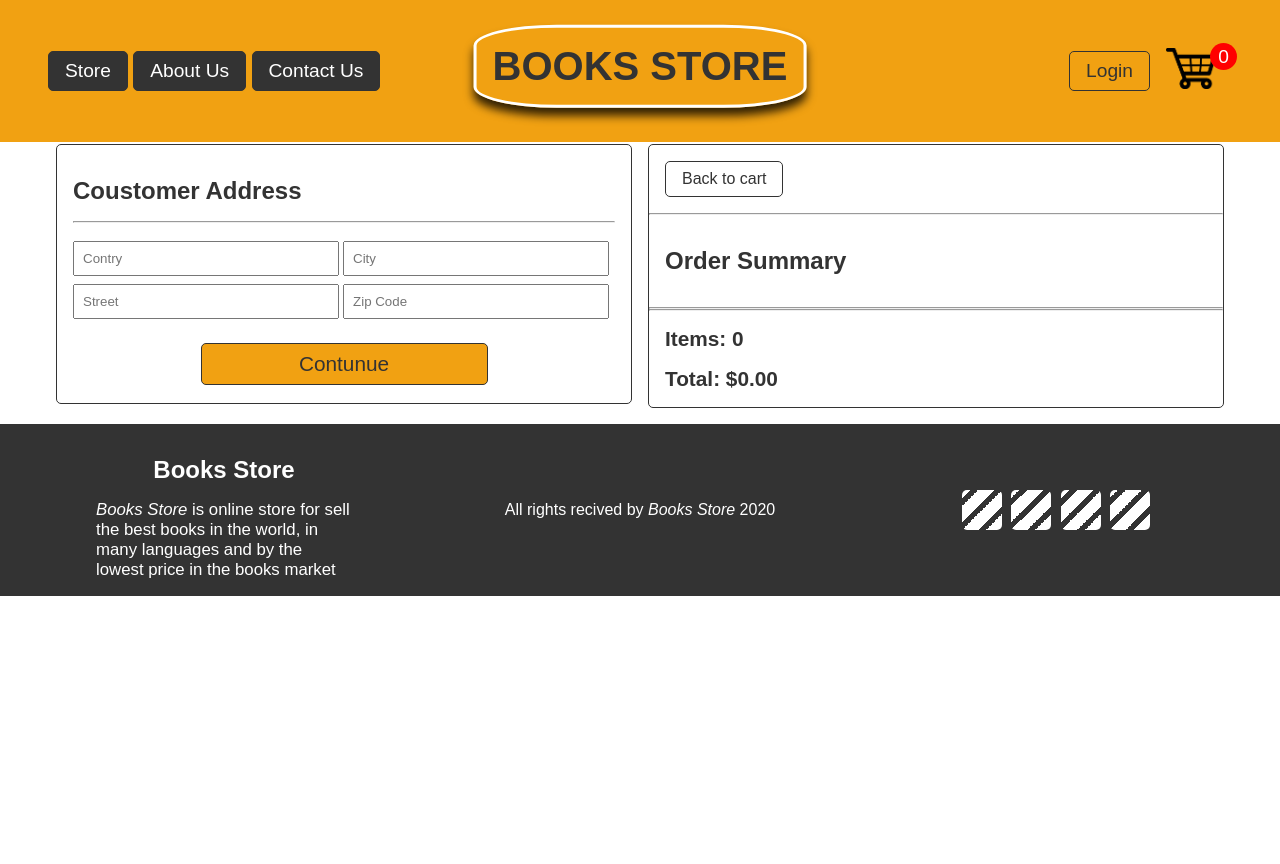
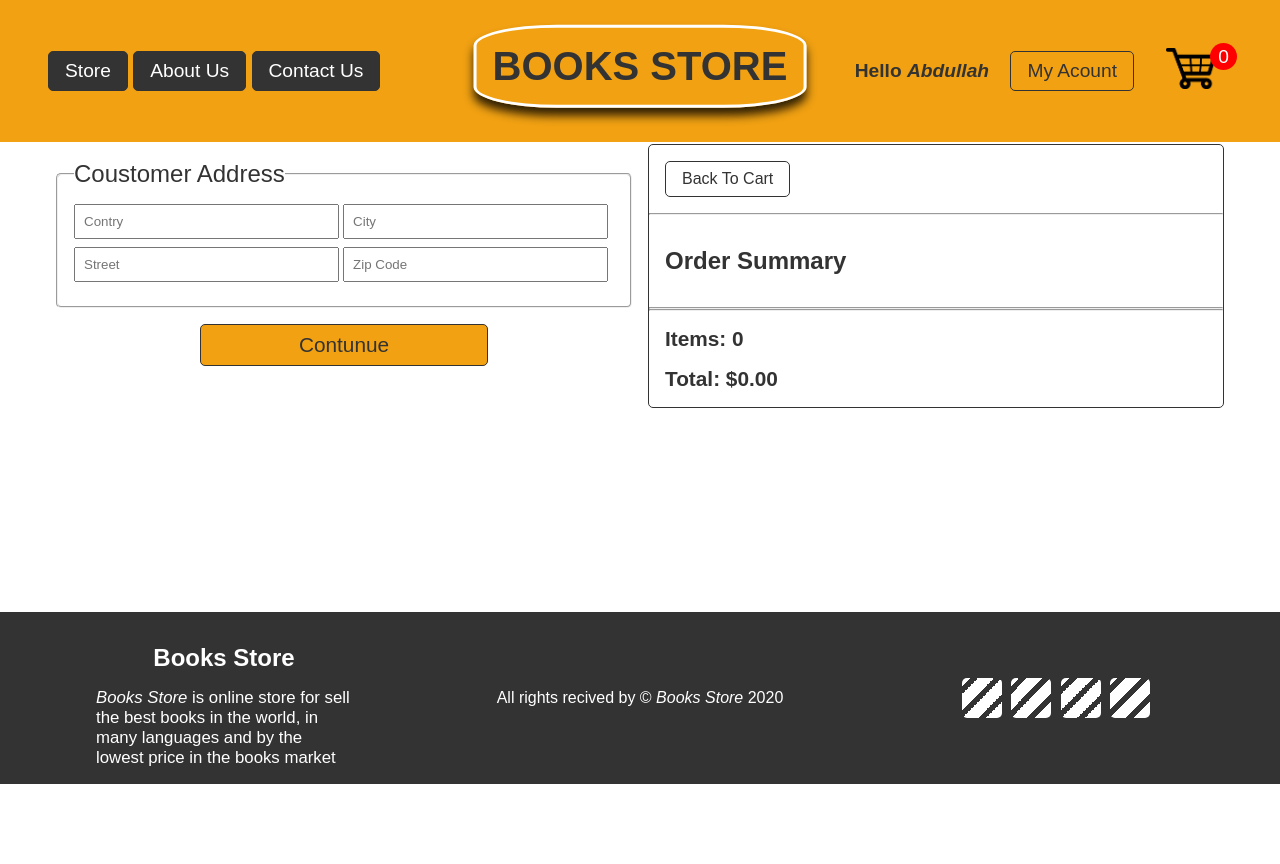
Before and after one commit to BenAwad95/Book-stroe-by-django, a Django app: page /checkout/ in a window 1280 px wide. After the commit the page ends 784 px from the top, so only its background shows below. Run offline with Django 3.2, Linux system fonts and the light colour scheme; a user stored in the database is signed in; data comes from the database, SQL or seed files in the repository; both versions use the stored data as it was after the commit.

Commit message:
made some improvment change on site style
added arrows, greateings user, postion of footer, border of items box and feildset for form control

```diff
--- a/static/css/store/checkout.css
+++ b/static/css/store/checkout.css
@@ -4,7 +4,7 @@
     grid-gap: 1rem;
 }
 
-.col{
+.col:last-child{
     border: 1px solid #333;
     border-radius: 5px;
     height: fit-content;
@@ -23,6 +23,14 @@
     font-size: 1.3rem;
 }
 
+form fieldset {
+    border-radius: 5px;
+    margin-top: -0.7rem;
+}
+
+form fieldset legend {
+    font-size: 1.5rem;
+}
 .grid-4{
     display: grid;
     grid-template-columns: 0.5fr 1fr 0.5fr 0.5fr;
--- a/static/css/store/home.css
+++ b/static/css/store/home.css
@@ -16,6 +16,7 @@
     height: 450px;
     overflow: hidden;
     border: 1px solid #333;
+    border-radius: 5%;
 }
 
 .item-box .img-container{
--- a/static/css/style.css
+++ b/static/css/style.css
@@ -11,11 +11,12 @@
     box-sizing: border-box;
 }
 html, body{
+    position: relative;
     background-color:var(--light-color);
     color: var(--dark-color);
     font-family: Arial, Helvetica, sans-serif;
     padding-top: 5%;
-    min-height: 100vh;
+    min-height: 70vh;
 }
 
 h1,h2,h3,h4,h5,h6{
@@ -59,6 +95,20 @@
 .m-3{
     margin: 3rem 0;
 }
+
+.mx-0{
+    margin-left: 0;
+    margin-right: 0;
+}
+.mx-1{
+    margin-left: 1rem;
+    margin-right: 1rem;
+}
+.mx-2{
+    margin-left: 2rem;
+    margin-right: 2rem;
+}
+
 .fl-row{
     display: flex;
     align-items: center;
@@ -190,9 +240,9 @@
     color: var(--light-color);
     display: grid;
     grid-template-columns: repeat(3,1fr);
-    position: sticky;
-    bottom: 0;
-    left: 0
+    position: absolute;
+    bottom: -20vh;
+    left: 0;
 }
 
 #main-footer aside{
--- a/templates/partials/footer.html
+++ b/templates/partials/footer.html
@@ -4,7 +4,7 @@
         <p class="" ><i>Books Store</i> is online store for sell the best books in the world, in many languages and by the lowest price in the books market</p>
     </aside>
     <div class="rights fl-row">
-    <p>All rights recived by <i>Books Store</i> 2020 </p>
+    <p>All rights recived by &copy; <i>Books Store</i> 2020 </p>
     </div>
     <div class="social fl-row">
         <div class="social-box t"></div>
--- a/templates/partials/navbar.html
+++ b/templates/partials/navbar.html
@@ -7,7 +7,15 @@
 </ul>
 <h1 class="p-1" id="logo">Books Store</h1>
 <div id="cart" class="fl-row">
-    <a href="/admin" class="btn btn-basic">Login</a>
+    {% if user.is_authenticated %}
+        <section>
+            <strong  >Hello <i>{{user.first_name}}</i></strong>
+            <a href="/admin" class="btn btn-basic mx-1 ">
+             My Acount</a>
+        </section>
+    {% else %}
+        <section><a href="/admin" class="btn btn-basic">Login</a><span class="mx-1">Or</span><a href="/admin" class="btn btn-basic">Create Acount</a></section>
+    {% endif %}
     {% load static %}
     <a href="{% url 'store:cart' %}"><img src="{% static 'media\cart.png' %}" alt="car-icon" id="cart-icon"></a>
     <span id="cart-total" class="fl-row">{{order.get_items_cart}}</span>
--- a/templates/store/checkout.html
+++ b/templates/store/checkout.html
@@ -15,34 +15,35 @@
             <div class="row">
                 <div class="col">
                     <form action="" id="payment-form" order="{{ordere}}">
-                        <div id="user-info" class="p-1">
-                            <h2 class="p-0">Coustomer Information</h2>
-                            <hr>
-                            <br>
+                        <fieldset id="user-info" class="p-1">
+                            <legend class="p-0">Coustomer Information</legend>
+
                             <input  placeholder="Name" name='name' type="text">
                             <input   placeholder="email" type="email" name="email">
-                            <br>
-                            <br>
-                            <hr>
-                        </div>
-                        <div id="shipping-info" class="p-1">
-                            <h2 class="p-0">Coustomer Address</h2>
-                            <hr>
-                            <br>
+
+                        </fieldset>
+                        <fieldset id="shipping-info" class="p-1 m-1">
+                            <legend class="p-0">Coustomer Address</legend>
+
                             <input required type="text"  name="country" placeholder="Contry">
                             <input required type="text"  name="city" placeholder="City">
                             <input required type="text"  name="street" placeholder="Street">
                             <input required type="text"  name="zipCode" placeholder="Zip Code">
-                        </div>
+                        </fieldset>
                         <input type="submit" class="btn btn-primary" value="Contunue">
                     </form>
-                    <br>
                     <div id="payment-window" class="payment-method p-1 hidden">
                         <a id="pay-btn" href="#" class="btn btn-sec">Payment Methods</a>
                     </div>
                 </div>
                 <div class="col">
-                    <div class="p-1"><a href="{% url 'store:cart' %}" class="btn btn-basic">Back to cart</a></div>
+                    <div class="p-1"><a href="{% url 'store:cart' %}" class="btn btn-basic">
+                        <span class="arrow">
+                        <div class="lineT"></div>
+                        <div class="lineB"></div>
+                    </span>
+                    <span> Back To Cart</span>
+                    </a></div>
                     <hr>
                     <h2 class="p-1">Order Summary</h2>
                     <hr>
```
Also changed, not shown: other parts of static/css/style.css (+35 -0 lines), templates/store/cart.html (+7 -1 lines), db.sqlite3, static/css/store/cart.css (line endings or trailing spaces).
